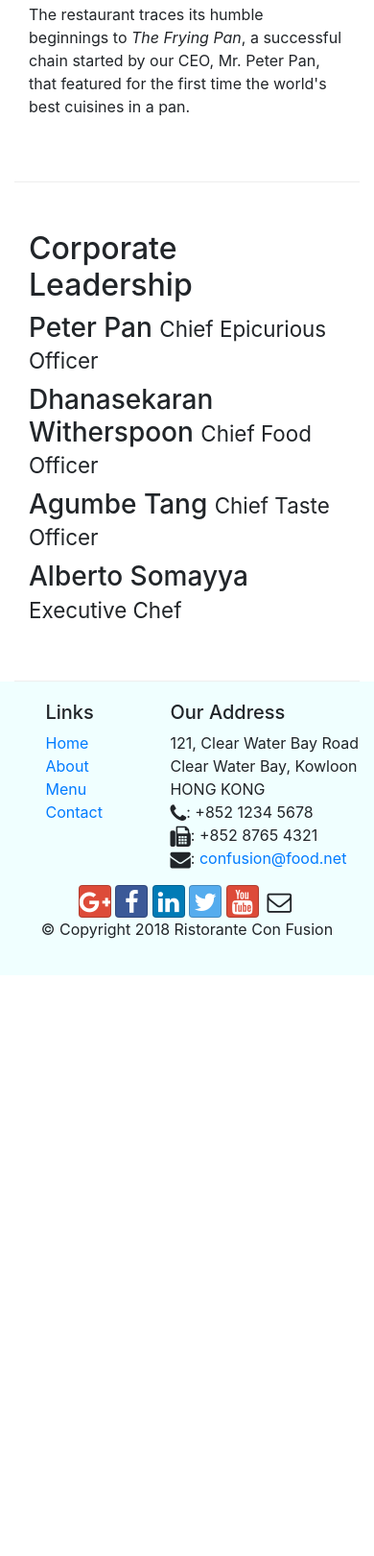
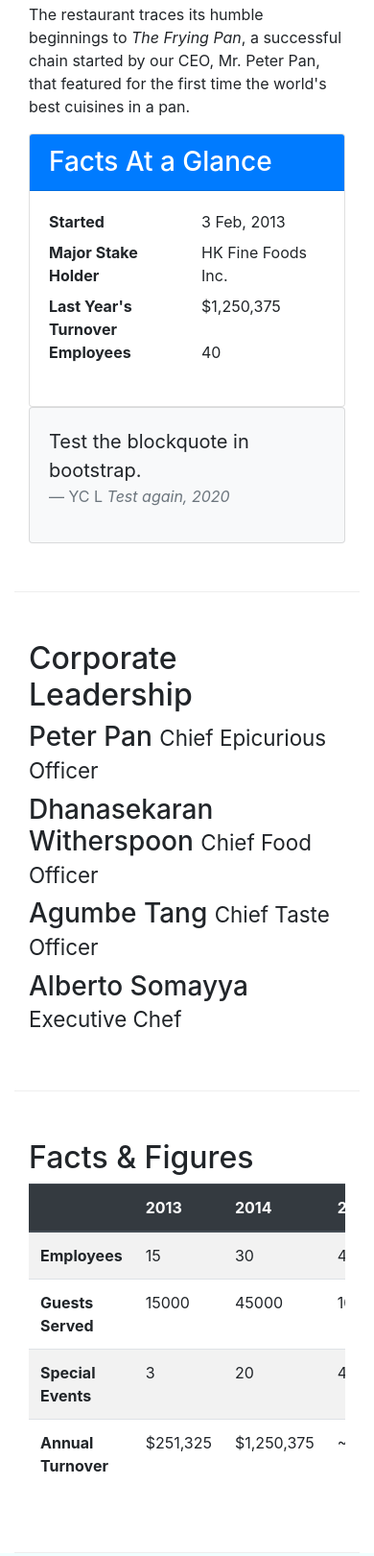
Before and after one commit to fastsnail123/Bootstrap4, a website: page aboutus.html in a window 390 px wide. Shown: the part 910-2531 px from the top of the page at 96% size. Before the commit the page ends 1926 px from the top, so only its background shows below. Drawn offline with nearby package versions, Linux system fonts and the light colour scheme.

Commit message:
table and card

```diff
--- a/aboutus.html
+++ b/aboutus.html
@@ -74,7 +74,30 @@
                 <p>Started in 2010, Ristorante con Fusion quickly established itself as a culinary icon par excellence in Hong Kong. With its unique brand of world fusion cuisine that can be found nowhere else, it enjoys patronage from the A-list clientele in Hong Kong.  Featuring four of the best three-star Michelin chefs in the world, you never know what will arrive on your plate the next time you visit us.</p>
                 <p>The restaurant traces its humble beginnings to <em>The Frying Pan</em>, a successful chain started by our CEO, Mr. Peter Pan, that featured for the first time the world's best cuisines in a pan.</p>
             </div>
-            <div>
+            <div class="col-sm">
+                <div class="card">
+                    <h3 class="card-header bg-primary text-white">Facts At a Glance</h3>
+                    <div class="card-body">
+                        <dl class="row">
+                            <dt class="col-6">Started</dt>
+                            <dd class="col-6">3 Feb, 2013</dd>
+                            <dt class="col-6">Major Stake Holder</dt>
+                            <dd class="col-6">HK Fine Foods Inc.</dd>
+                            <dt class="col-6">Last Year's Turnover</dt>
+                            <dd class="col-6">$1,250,375</dd>
+                            <dt class="col-6">Employees</dt>
+                            <dd class="col-6">40</dd>
+                        </dl>
+                    </div>
+                </div>
+            </div>
+            <div class="col-12">
+                <div class="card card-body bg-light">
+                    <blockquote class="blockquote">
+                        <p class="mb-0">Test the blockquote in bootstrap.</p>
+                        <footer class="blockquote-footer">YC L<cite title="Souce Title"> Test again, 2020</cite></footer>
+                    </blockquote>
+                </div>
             </div>
         </div>
 
@@ -92,7 +115,52 @@
                 <p class="d-none d-sm-block">Award winning three-star Michelin chef with wide International experience having worked closely with whos-who in the culinary world, he specializes in creating mouthwatering Indo-Italian fusion experiences. He says, <em>Put together the cuisines from the two craziest cultures, and you get a winning hit! Amma Mia!</em></p>
             </div>
        </div>
+       <div class="row row-content">
+           <div class="col-12 col-sm-9">
+               <h2>Facts &amp; Figures </h2>
+               <div class="table-responsive">
+                <table class="table table-striped">
+                    <thead class="thead-dark">
+                        <tr>
+                            <th>&nbsp;</th>
+                            <th>2013</th>
+                            <th>2014</th>
+                            <th>2015</th>
+                        </tr>
+                    </thead>
+                    <tbody>
+                        <tr>
+                            <th>Employees</th>
+                            <td>15</td>
+                            <td>30</td>
+                            <td>40</td>
+                        </tr>
+                        <tr>
+                            <th>Guests Served</th>
+                            <td>15000</td>
+                            <td>45000</td>
+                            <td>100,000</td>
+                        </tr>
+                        <tr>
+                            <th>Special Events</th>
+                            <td>3</td>
+                            <td>20</td>
+                            <td>45</td>
+                        </tr>
+                        <tr>
+                            <th>Annual Turnover</th>
+                            <td>$251,325</td>
+                            <td>$1,250,375</td>
+                            <td>~$3,000,000</td>
+                        </tr>
+                    </tbody>
+                </table>
+            </div>
+           </div>
+           <div class="col-12 col-sm-3">
 
+           </div>
+       </div>
     </div>
 
     <footer class="footer">
```
